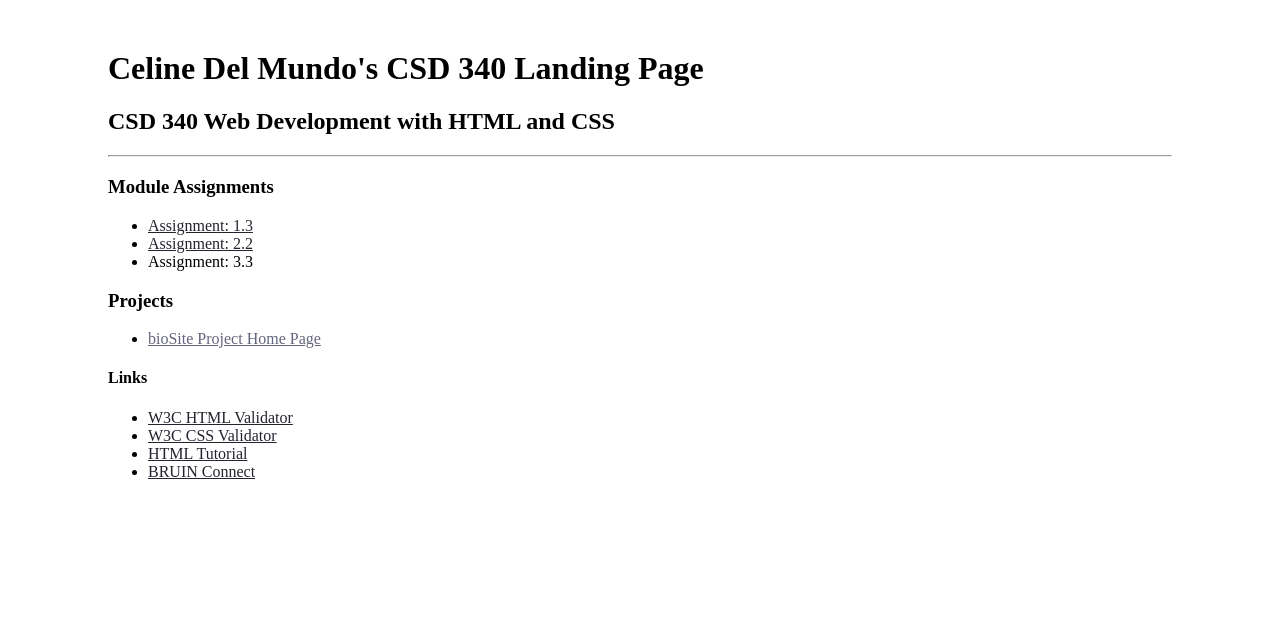
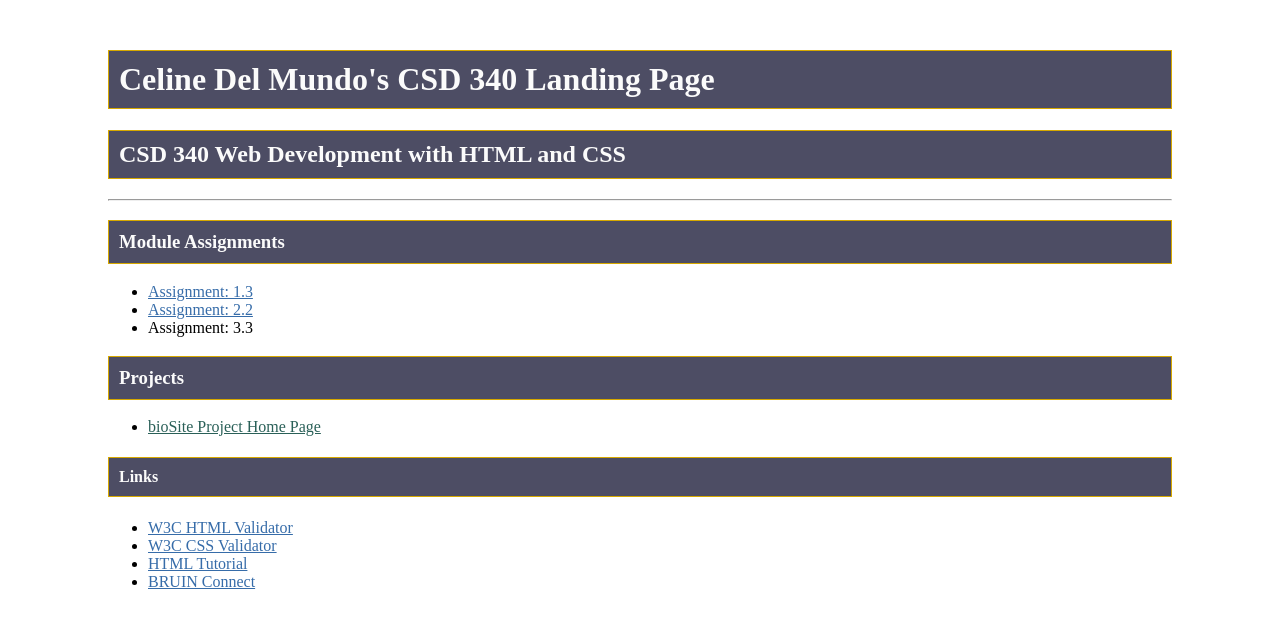
Before and after one commit to celinedm/csd-340, a plain HTML site: page index.html in a window 1280 px wide. Drawn offline with Linux system fonts and the light colour scheme.

Commit message:
Update site.css
colors fixed

```diff
--- a/site.css
+++ b/site.css
@@ -4,18 +4,37 @@
     margin-right: 100px;
   }
 
-.h1 .h2 .h3 .h4{
-  background-color: #18192e;
-  color: #3c5361;
+h1 {
+    background: rgb(77, 77, 100);
+    color: #fbfbfb;
+    border: 1px solid #D6A800;
+    padding: 10px;
+}
+h2{
+    background: rgb(77, 77, 100);
+    color: #fbfbfb;
+    border: 1px solid #D6A800;
+     padding: 10px;
+
+}
+h3{
+    background: rgb(77, 77, 100);
+    color: #fbfbfb;
+    border: 1px solid #D6A800;
+    padding: 10px;
+}
+h4{
+    background: rgb(77, 77, 100);
+    color: #fbfbfb;
     border: 1px solid #D6A800;
     padding: 10px;
 }
   a{
-  color: #24242e;
+    color: #366ca9;
   }
   a:hover{
-  color: #434454;
+    color: #19229e;
   }
   a:visited{
-  color: #64657d;
+    color: #2a6058;
   }
```
Lines whose indentation alone changed are shown as unchanged.
